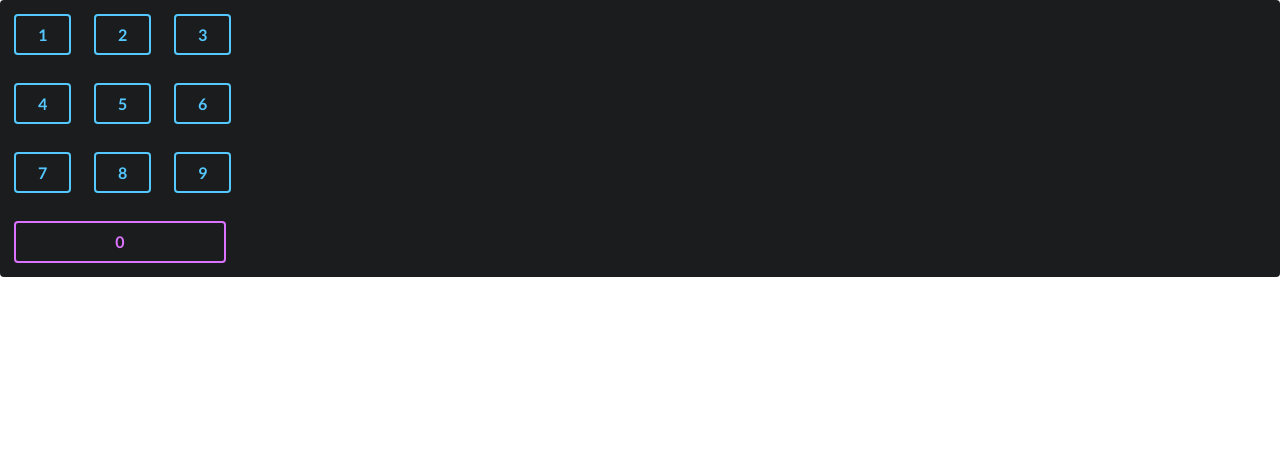
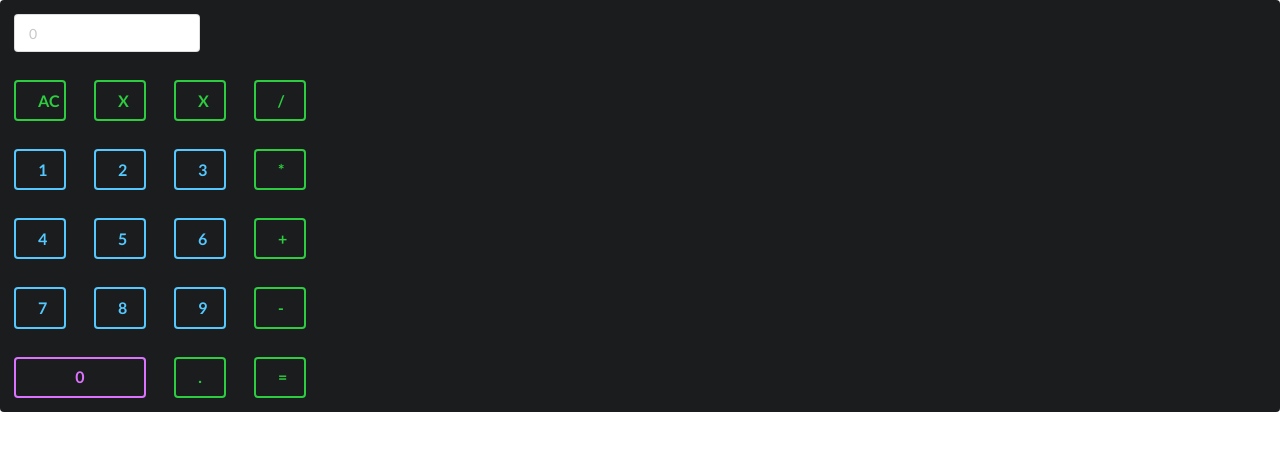
Before and after one commit to kkh1178/calculator, a React (Create React App) app: page / in a window 1280 px wide. Shown: the top 450 px of the page. Built offline with nearby package versions, Linux system fonts and the light colour scheme.

Commit message:
added an array for mathematical symbols

```diff
--- a/src/App.js
+++ b/src/App.js
@@ -1,6 +1,6 @@
 import React, {useState} from 'react';
-import ReactDOM from 'react-dom';
 import Button from './components/ButtonsGrid';
+import Display from './components/Display';
 
 const numbers = [
     {
@@ -45,16 +45,54 @@ const numbers = [
     }
 ];
 
+const specialChar = [
+    {
+        label: "+"
+    },
+    {
+        label: "-"
+    },
+    {
+        label: "/"
+    },
+    {
+        label: "*"
+    },
+    {
+        label:"="
+    },
+    {
+        label:"."
+    },
+    {
+        label:"AC"
+    },
+    {
+        label: "X"
+    },
+    {
+        label: "X"
+    },
+    {
+        label: "X"
+    }
+
+
+
+]
+
 
 const App = () => {
     const [selected, setSelected] = useState(numbers);
 
     return (
         <div className="ui inverted segment">
+            <Display />
             <Button
                 numbers={numbers}
                 selected ={selected}
                 onSelectedChange={setSelected}
+                char={specialChar}
                 />
         </div>
     )
--- a/src/components/ButtonsGrid.js
+++ b/src/components/ButtonsGrid.js
@@ -1,19 +1,19 @@
-import React from 'react';
-// import GridLayout from './GridLayout'
+import React, {useState, useEffect} from 'react';
 
+const Button = ({numbers, selected, onSelectedChange, char}) => {
 
+    console.log(char)
 
-const Button = ({numbers, selected, onSelectedChange}) => {
     const gridBuild = (numbers) => {
         // interating through the numbers array and returning the button color based on value.
-        const calculatorNumbers = numbers.map((number) => {
+        const calculator = numbers.map((number) => {
             // console.log(number)
             if (number.value > 0) {
                 return (
                     <div className="one wide column">
                         <div
                             key={number.value}
-                            className="large ui inverted blue button"
+                            className="large fluid ui inverted blue button"
                             onClick={()=>{onSelectedChange(number.value)}}
                             >
                             {number.label}
@@ -22,9 +22,9 @@ const Button = ({numbers, selected, onSelectedChange}) => {
 
 
                 )
-            } else {
+            } else if (number.value===0) {
                 return (
-                    <div className="three wide column">
+                    <div className="two wide column">
                         <div
                             key={number.value}
                             className="large fluid ui inverted purple button"
@@ -34,79 +34,52 @@ const Button = ({numbers, selected, onSelectedChange}) => {
                     </div>
 
                 )
+            } else {
+                return(
+                    <div className="one wide column">
+                        <div
+                            className="large fluid ui inverted green button"
+                            onClick={()=>{onSelectedChange(number.value)}}
+                            >
+                            {number.label}
+                        </div>
+                    </div>
+                )
             }
 
         });
-        return calculatorNumbers;
+        return calculator;
     }
+    console.log(gridBuild(char.slice(0)))
 
     return (
         <div className="ui grid">
             <div className="row">
+                {gridBuild(char.slice(6, 9))}
+                {gridBuild(char.slice(2, 3))}
+            </div>
+            <div className="row">
                 {gridBuild(numbers.slice(0,3))}
+                {gridBuild(char.slice(3,4))}
+
             </div>
             <div className="row">
                 {gridBuild(numbers.slice(3,6))}
+                {gridBuild(char.slice(0, 1))}
+
             </div>
             <div className="row">
                 {gridBuild(numbers.slice(6,9))}
+                {gridBuild(char.slice(1, 2))}
+
             </div>
             <div className="row">
                 {gridBuild(numbers.slice(9))}
+                {gridBuild(char.slice(5, 6))}
+                {gridBuild(char.slice(4, 5))}
             </div>
         </div>
     )
 };
 
 export default Button;
-
-
-
-
-// <div className="ui grid">
-//             <div className="row">
-//                 <div className="one wide column">
-//                     <div className="large ui inverted purple button">
-//                         1
-//                     </div>
-
-//                 </div>
-
-//                 <div className="one wide column">
-//                     <div className="large ui inverted purple button">
-//                         2
-//                     </div>
-//                 </div>
-//                 <div className="one wide column">
-//                     <div className="large ui inverted purple button">
-//                         3
-//                     </div>
-//                 </div>
-//             </div>
-//             <div className="row">
-//                 <div className="three wide column">
-//                     <div className="large fluid ui inverted purple button">
-//                         0
-//                     </div>
-//                 </div>
-//             </div>
-//         </div>
-
-
-
-// function buttonBuilder(buttons) {
-//     buttons.map()
-// }
-// buttonsList = [{}, {}]
-
-// return (
-//     <div>
-//         <div className="row">
-//             {buttonBuilder(buttonsList[0:3])}
-//         </div>
-//         <div className="row">
-//             {buttonBuilder(buttonsList[3:6])}</div>
-//         <div className="row">
-//             {buttonBuilder(buttonsList[6:])}</div>
-//     </div>
-// )
--- /dev/null
+++ b/src/components/Display.js
@@ -0,0 +1,18 @@
+import React from 'react';
+
+const Display = () => {
+    return (
+        <div className="ui grid">
+            <div className="row">
+                <div className="four wide column">
+                    <div className="ui input">
+                        <input type="text" placeholder="0"></input>
+                    </div>
+                </div>
+            </div>
+        </div>
+
+    )
+};
+
+export default Display;
```
Also changed, not shown: src/Button.js (deleted, +0 -86 lines).
